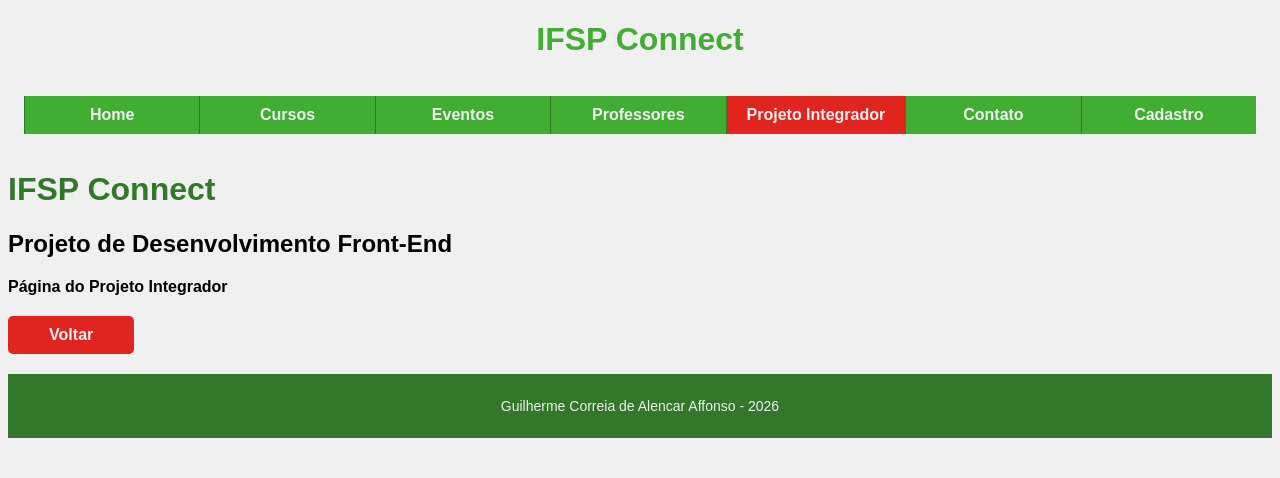
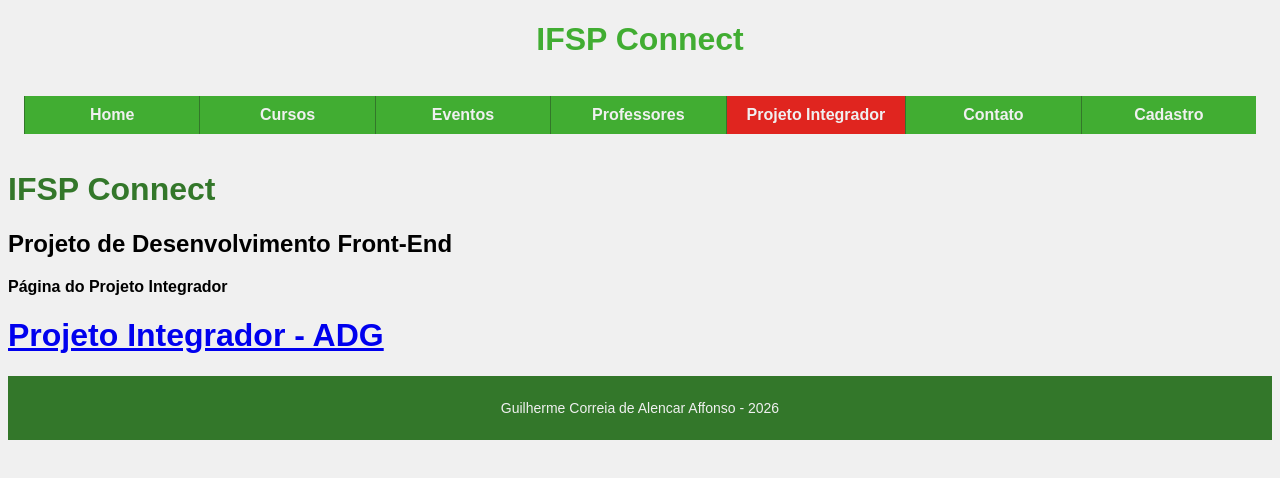
Before and after one commit to Guilherme-C-A-Affonso/IFSP-Connect, a plain HTML site: page paginas/projeto.html in a window 1280 px wide. Drawn offline with Linux system fonts and the light colour scheme.

Commit message:
ajuste de imagens e remoção do botão voltar

```diff
--- a/css/estilo.css
+++ b/css/estilo.css
@@ -85,15 +85,6 @@ li .atual:active {
     color: var(--secondary-color);
 }
 
-/* #cadastro {
-    background-color: var(--lighter-primary-color);
-    padding: 5px 10px;
-    border-radius: 5px;
-    color: black;
-}
-#cadastro:active {
-    background-color: var(--lighter-primary-color);
-} */
 
 #btn-topo {
     position: sticky;
@@ -198,40 +189,12 @@ table {
 th, td {
     padding: 10px;
     border: 1px solid var(--darker-primary-color);
+    overflow: hidden;
 }
 
 th {
     background-color: var(--primary-color);
     color: var(--light);
-}
-
-.btn-voltar {
-    margin: 20px 0;
-    border-radius: 5px;
-    display: flex;
-    justify-content: center;
-    align-items: center;
-    width: 10%;
-    background-color: var(--secondary-color);
-}
-
-.btn-voltar a {
-    color: var(--light);
-    text-decoration: none;
-    font-weight: bold;
-    width: 100%;
-    text-align: center;
-    padding: 10px 0;
-}
-
-.btn-voltar:hover {
-    background-color: var(--darker-secondary-color);
-    transition: 0.2s ease-in-out;
-    cursor: pointer;
-}
-
-.btn-voltar:active {
-    background-color: var(--lighter-secondary-color);
 }
 
 #multimidia {
@@ -259,7 +222,7 @@ th {
 
 #carrossel img {
     max-height: 18rem;
-    height: 100%;
+    height: auto;
     width: auto;
     max-width: 100%;
 }
--- a/paginas/projeto.html
+++ b/paginas/projeto.html
@@ -27,9 +27,7 @@
     <h1>IFSP Connect</h1>
     <h2>Projeto de Desenvolvimento Front-End</h2>
     <p><strong>Página do Projeto Integrador</strong></p>
-    <div class="btn-voltar">
-        <a href="\index.html">Voltar</a>
-    </div>
+    <h1><a href="https://github.com/TheusGalvao/ProjetoIntegrador-ADG" target="_blank">Projeto Integrador - ADG</a></h1>
     <footer>
         <p align="center">Guilherme Correia de Alencar Affonso - 2026</p>
     </footer>
```
Also changed, not shown: paginas/cadastro.html (+0 -3 lines), paginas/contato.html (+0 -3 lines), paginas/cursos.html (+0 -3 lines), paginas/eventos.html (+0 -3 lines), paginas/professores.html (+0 -3 lines).
